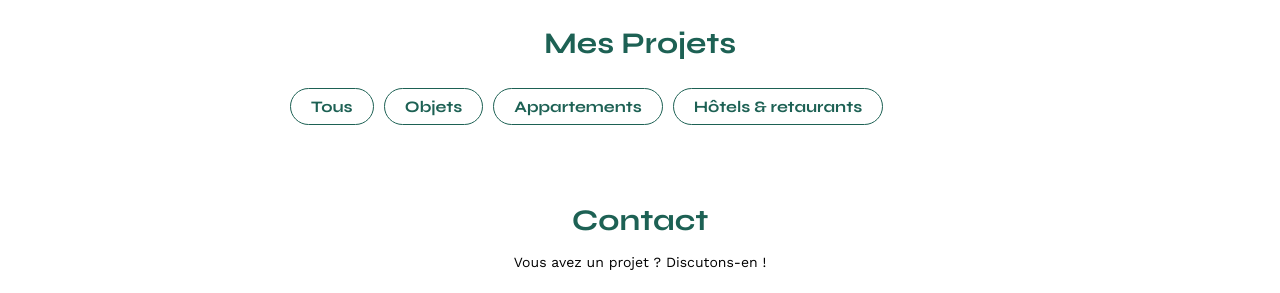
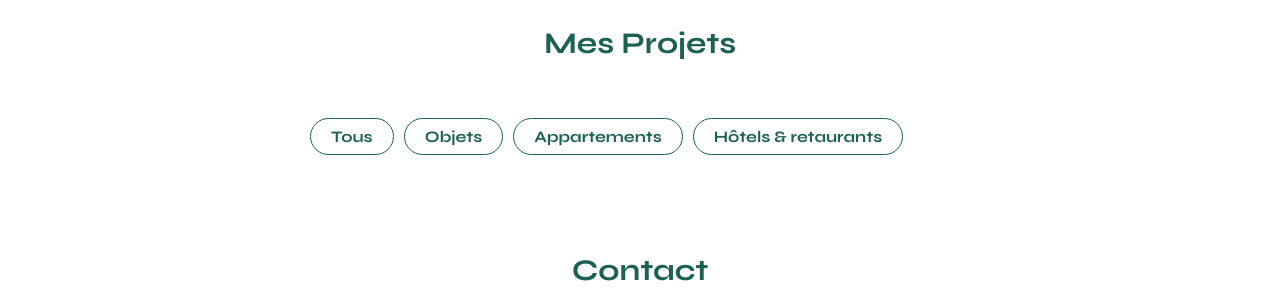
Before and after one commit to A-Pogam/Portfolio-architecte-sophie-bluel-master, a plain HTML site: page FrontEnd/index.html in a window 1280 px wide. Shown: the part 507-800 px from the top of the page. Drawn offline with nearby package versions, Linux system fonts and the light colour scheme; no server answers.

Commit message:
Improvement details buttons filters

```diff
--- a/FrontEnd/assets/style.css
+++ b/FrontEnd/assets/style.css
@@ -218,6 +218,12 @@ li:hover {
 	margin-bottom: 0.5em;
 }
 
+#portfolio h2 {
+	text-align: center;
+	margin-bottom: 1em;
+}
+
+/* added button */
 button {
 	box-sizing: border-box;
 	color: #1D6154;
@@ -228,17 +234,12 @@ button {
 	padding-left: 20px;
 	padding-right: 20px;
 	position: relative;
-	left: 220px;
-	margin: 0 10px 30px 0;
+	left: 240px;
+	margin: 30px 10px 50px 0;
 	background: white;
 	font-family: 'Syne';
 	font-size: 16px;
 	font-weight: 700;
-}
-
-#portfolio h2 {
-	text-align: center;
-	margin-bottom: 1em;
 }
 
 .gallery {
```
